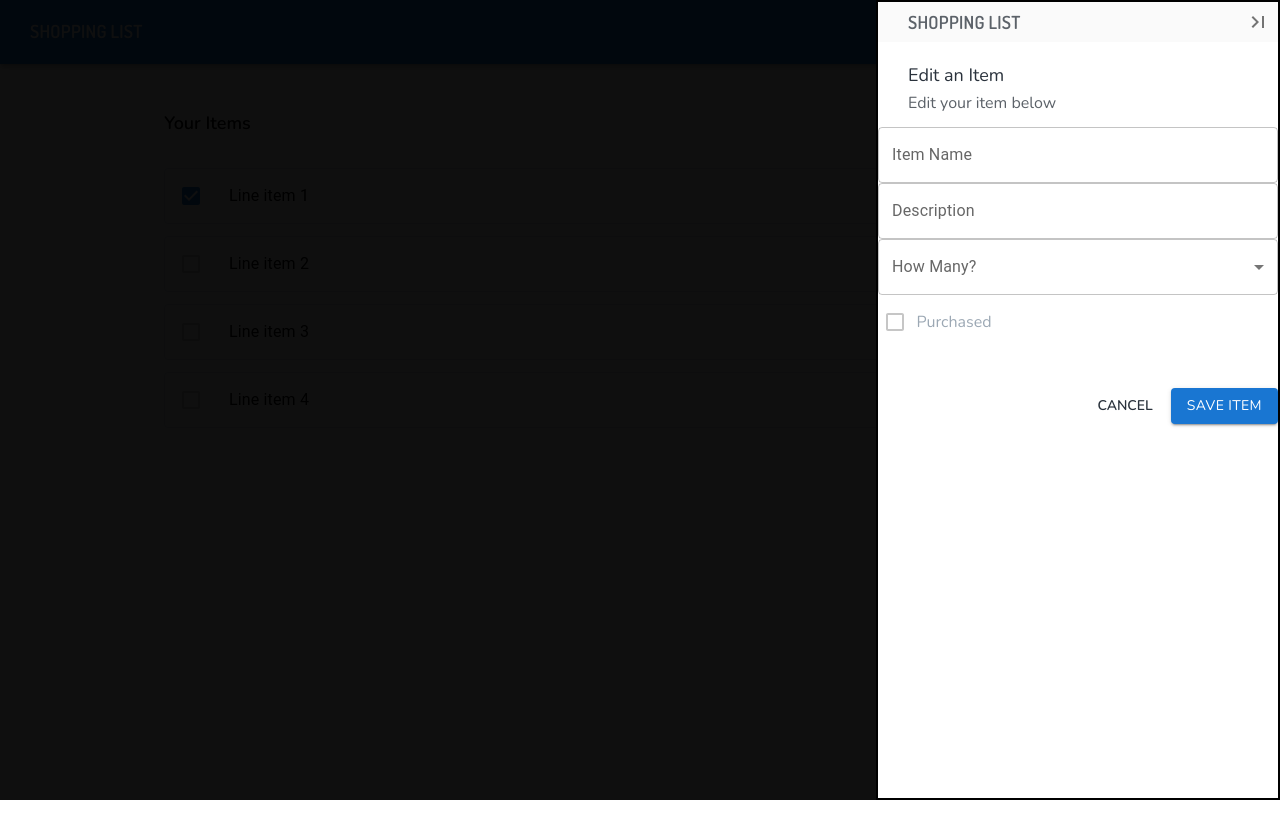
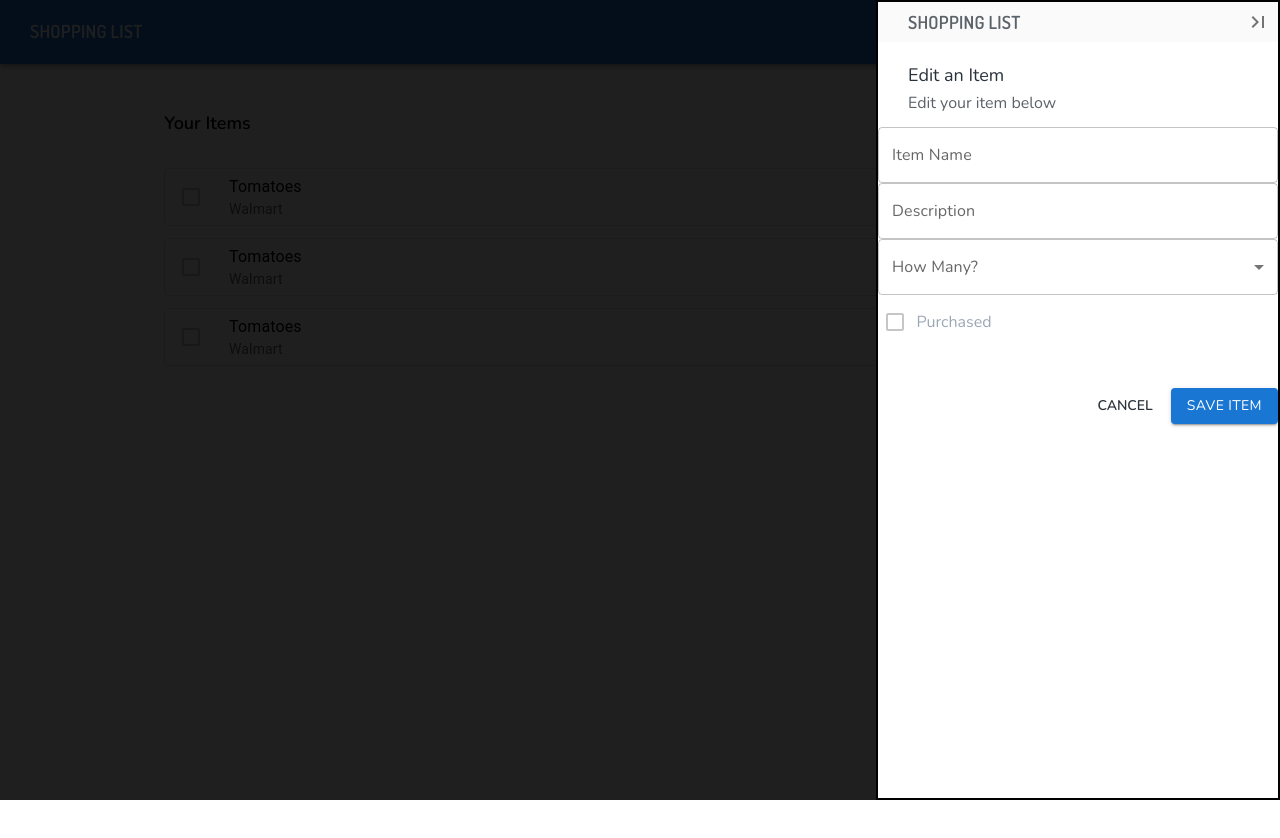
Before and after one commit to aranyameas/groceryList, a React (Create React App) app: page / in a window 1280 px wide. Both pictures are taken after a click on the button 1096 px from the left and 195 px from the top of the page. Shown: the top 838 px of the page. Built offline with nearby package versions, Linux system fonts and the light colour scheme.

Commit message:
Set font for labels to nunito. Map list items to array to get ready for backend

```diff
--- a/src/content/Add.js
+++ b/src/content/Add.js
@@ -48,14 +48,20 @@ export const Add = (props) => {
                 Add your new item below
               </span>
               <FormControl fullWidth>
-                <TextField label="Item Name" className="Margin-1"></TextField>
-                <TextField label="Description"></TextField>
+                <TextField
+                  label={<span className="font-nunito">Item Name</span>}
+                ></TextField>
+                <TextField
+                  label={<span className="font-nunito">Description</span>}
+                ></TextField>
                 <FormControl fullWidth>
-                  <InputLabel id="Quantity">How Many?</InputLabel>
+                  <InputLabel id="Quantity">
+                    <span className="font-nunito">How Many?</span>
+                  </InputLabel>
                   <Select
                     labelid="Quantity"
                     id="Quantity"
-                    label="How many?"
+                    label={<span className="font-nunito">How Many?</span>}
                     value={amount}
                   >
                     <MenuItem value={1}>1</MenuItem>
--- a/src/content/Edit.js
+++ b/src/content/Edit.js
@@ -68,14 +68,20 @@ export const Edit = (props) => {
                   Edit your item below
                 </span>
                 <FormControl fullWidth>
-                  <TextField label="Item Name" className="Margin-1"></TextField>
-                  <TextField label="Description"></TextField>
+                  <TextField
+                    label={<span className="font-nunito">Item Name</span>}
+                  ></TextField>
+                  <TextField
+                    label={<span className="font-nunito">Description</span>}
+                  ></TextField>
                   <FormControl fullWidth>
-                    <InputLabel id="Quantity">How Many?</InputLabel>
+                    <InputLabel id="Quantity">
+                      <span className="font-nunito">How Many?</span>
+                    </InputLabel>
                     <Select
                       labelid="Quantity"
                       id="Quantity"
-                      label="How many?"
+                      label={<span className="font-nunito">"How many?"</span>}
                       value={amount}
                     >
                       <MenuItem value={1}>1</MenuItem>
--- a/src/content/MainWindow.js
+++ b/src/content/MainWindow.js
@@ -20,7 +20,17 @@ import { Delete } from "./Delete";
 export function MainWindow(props) {
   const [shoppingList, setShoppingList] = useState([
     {
-      "Item Name": "Tomatoes",
+      itemName: "Tomatoes",
+      Description: "Walmart",
+      Quantity: 5,
+    },
+    {
+      itemName: "Tomatoes",
+      Description: "Walmart",
+      Quantity: 5,
+    },
+    {
+      itemName: "Tomatoes",
       Description: "Walmart",
       Quantity: 5,
     },
@@ -84,24 +94,21 @@ export function MainWindow(props) {
             <Add addOpen={addOpen} setAddOpen={setAddOpen} />
           </div>
           <List>
-            {[0, 1, 2, 3].map((value) => {
-              const labelId = `checkbox-list-label-${value}`;
-
+            {shoppingList.map((item, index) => {
               return (
-                <ListItem key={value} disablePadding className="List">
-                  <Button onClick={handleToggle(value)}>
+                <ListItem key={item.itemName} disablePadding className="List">
+                  <Button onClick={handleToggle(item.itemName)}>
                     <Checkbox
                       edge="start"
-                      checked={checked.indexOf(value) !== -1}
+                      checked={checked.indexOf(item.itemName) !== -1}
                       tabIndex={-1}
                       disableRipple
-                      inputProps={{ "aria-labelledby": labelId }}
                       sx={{ color: "#C6C6C6" }}
                     />
                   </Button>
                   <ListItemText
-                    id={labelId}
-                    primary={`Line item ${value + 1}`}
+                    primary={item.itemName}
+                    secondary={item.Description}
                   />
                   <IconButton
                     edge="end"
```
